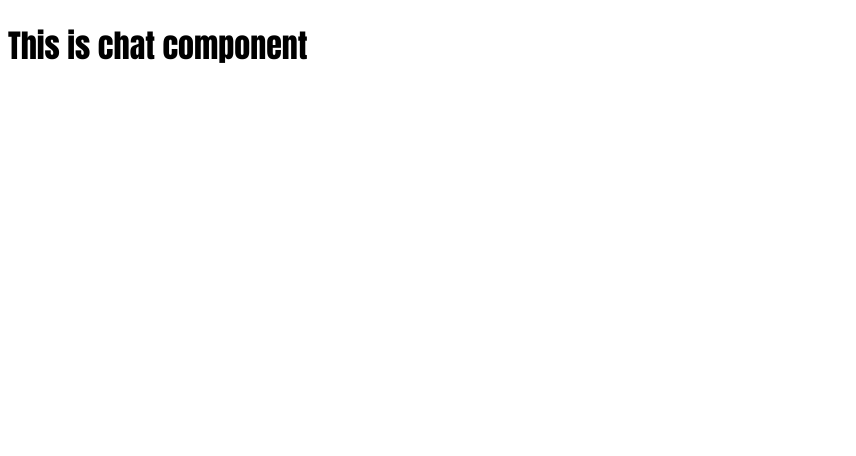
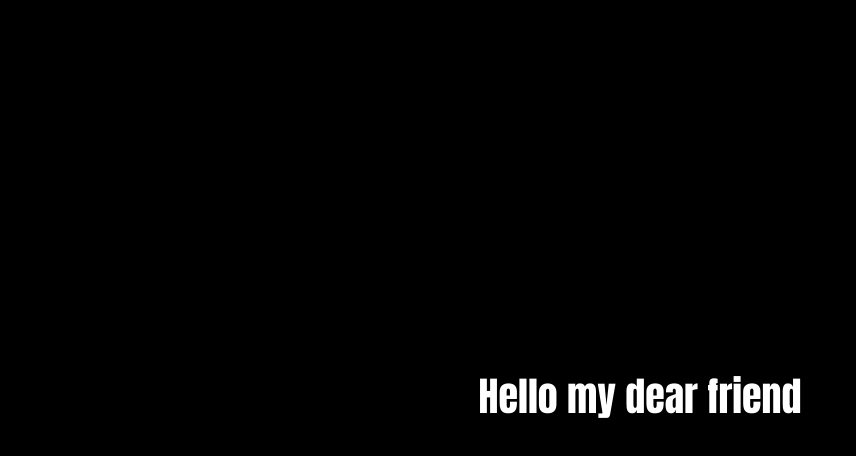
Before and after one commit to Diastart/nogram, a Vue app in the folder frontend/: page /chat in a window 1280 px wide. Shown: the top 456 px of the page, without its empty margins (0-856 px from the left). Built offline with nearby package versions, Linux system fonts and the light colour scheme.

Commit message:
check of the exsiting tokenis corrected

```diff
--- a/frontend/index.html
+++ b/frontend/index.html
@@ -4,10 +4,11 @@
     <meta charset="UTF-8">
     <link rel="icon" href="/favicon.ico">
     <meta name="viewport" content="width=device-width, initial-scale=1.0">
+    <link href="https://cdn.jsdelivr.net/npm/bootstrap@5.3.3/dist/css/bootstrap.min.css" rel="stylesheet" integrity="sha384-QWTKZyjpPEjISv5WaRU9OFeRpok6YctnYmDr5pNlyT2bRjXh0JMhjY6hW+ALEwIH" crossorigin="anonymous">
     <title>nogram</title>
   </head>
   <body>
-    <div id="app" style="font-family: 'Impact', fantasy;"></div>
+    <div id="app"></div>
     <script type="module" src="/src/main.js"></script>
   </body>
 </html>
--- a/frontend/src/App.vue
+++ b/frontend/src/App.vue
@@ -7,3 +7,18 @@ export default {
   name: 'App',
 }
 </script>
+
+<style>
+html, body {
+    margin: 0;
+    padding: 0;
+    background-color: black;
+    color: white;
+    min-height: 100vh;
+    font-family: 'Impact', fantasy;
+    display: flex;
+    justify-content: center;
+    align-items: center;
+    text-align: center;
+}
+</style>
--- a/frontend/src/router/index.js
+++ b/frontend/src/router/index.js
@@ -6,7 +6,7 @@ const router = createRouter({
   history: createWebHistory(import.meta.env.BASE_URL),
   routes: [
     { path: '/', component: Signin },
-    { path: '/chat', component: Chat },
+    { path: '/chat', component: Chat , meta: { requiresAuth: true } },
   ],
 })
 
--- a/frontend/src/views/Chat.vue
+++ b/frontend/src/views/Chat.vue
@@ -1,10 +1,15 @@
 <template>
-    <h1>This is chat component</h1>
+    <h1>Hello my dear friend {{ userStore.username }}</h1>
 </template>
 
 <script>
 import axios from 'axios'
+import { useUserInformation } from '@/stores/myStore';
 export default {
     name: 'Chat',
+    setup(){
+        const userStore = useUserInformation();
+        return {userStore};
+    },
 }
 </script>
--- a/frontend/src/views/Signin.vue
+++ b/frontend/src/views/Signin.vue
@@ -18,7 +18,7 @@ import { useUserInformation } from '@/stores/myStore';
                     const response = await axios.post('api/session', { username: this.userStore.username });
                     const token = response.data.token
                     console.log(token)
-                    localStorage.setItem('userId', token)
+                    localStorage.setItem('token', token)
                     axios.defaults.headers.common['Authorization'] = `Bearer ${token}`
                     this.$router.push('/chat');
                 }catch (error){console.log(error)}
```
Also changed, not shown: 1 other file (tests, documents, lock files or other folders).
